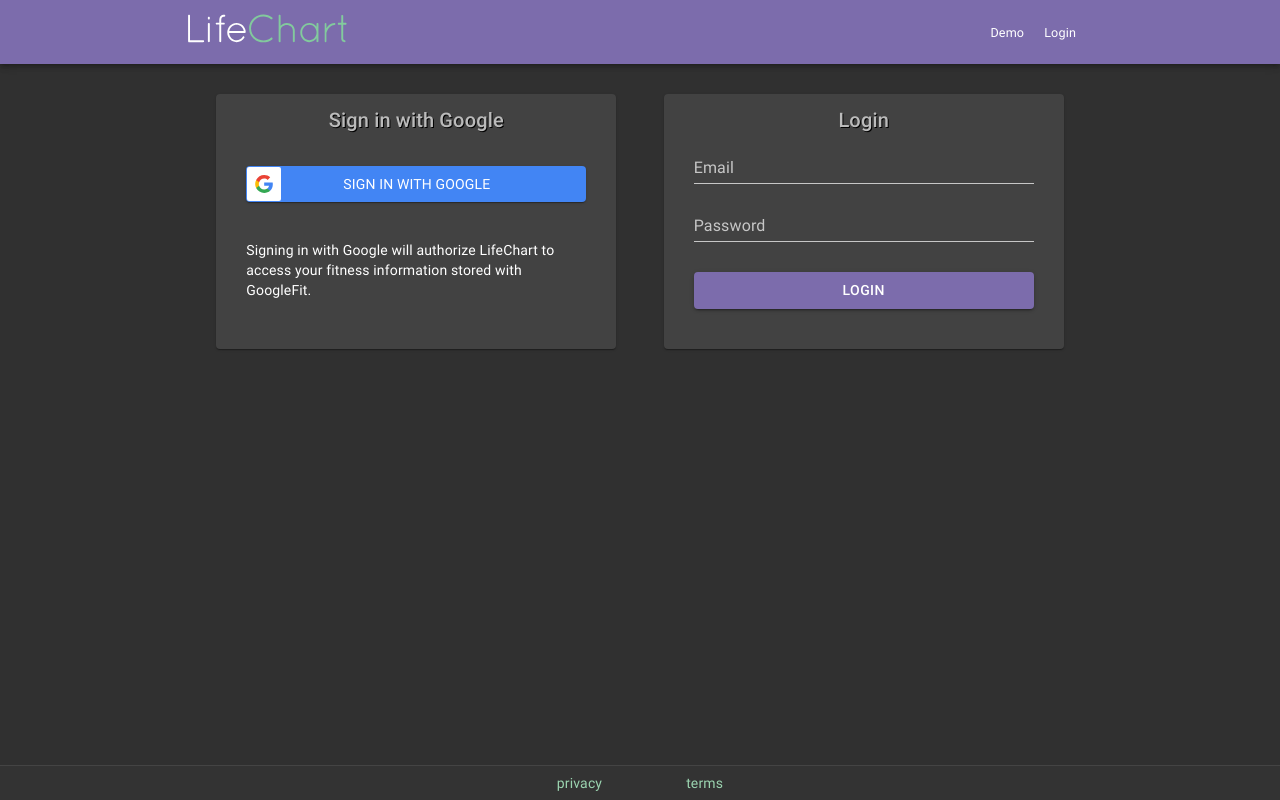
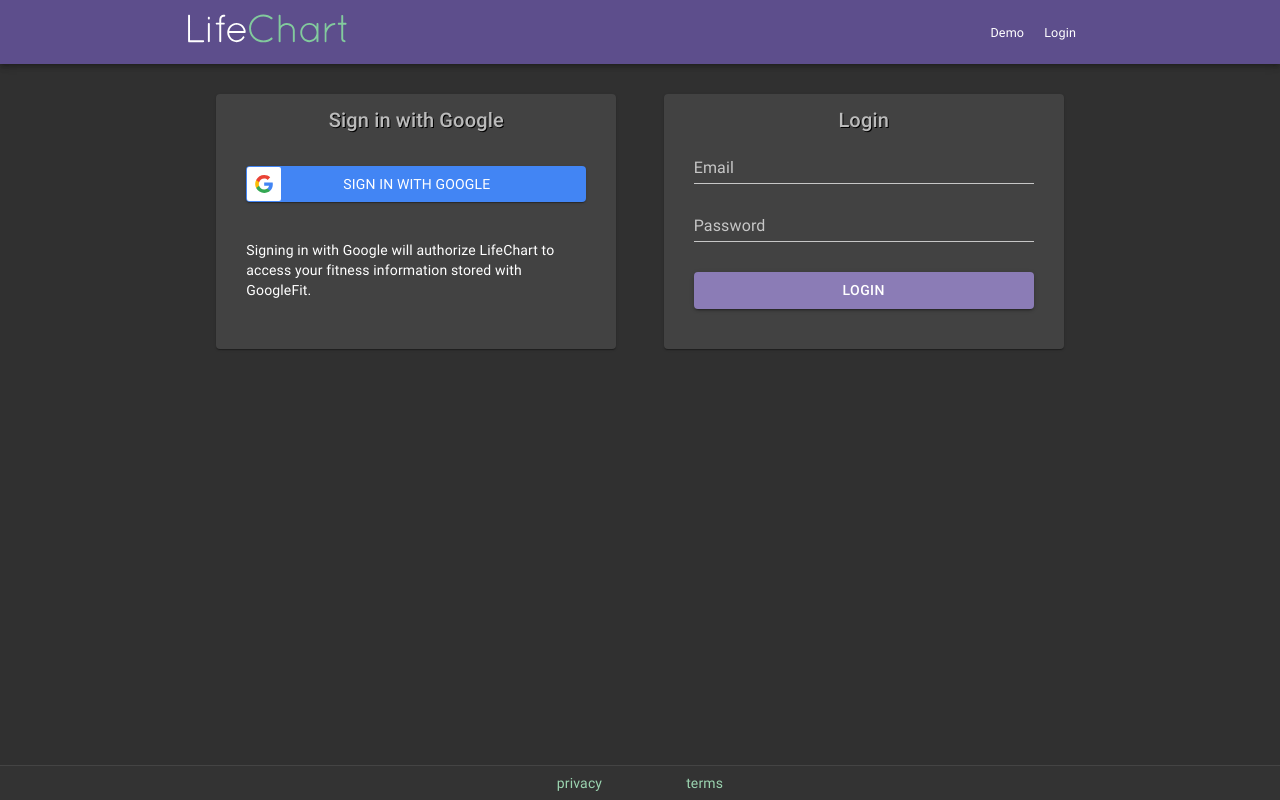
Before and after one commit to jeffmoger/lifechart-client, a React (Create React App) app: page /login in a window 1280 px wide. Built offline with nearby package versions, Linux system fonts and the light colour scheme; no server answers.

Commit message:
adjusted default primary color

```diff
--- a/src/App.js
+++ b/src/App.js
@@ -55,7 +55,7 @@ function App() {
         palette: {
           primary: {
             //main: '#5D4E8C',
-            main: '#7c6cac',
+            main: '#8b7cb6',
           },
           secondary: {
             main: '#82ca9d',
--- a/src/components/AppBar.js
+++ b/src/components/AppBar.js
@@ -15,6 +15,7 @@ import MenuDesktop from './MenuDesktop';
 const useStyles = makeStyles((theme) => ({
   root: {
     width: '100%',
+    backgroundColor: '#5D4E8C',
   },
   menuButton: {
     marginRight: theme.spacing(2),
@@ -57,7 +58,7 @@ export default function ButtonAppBar(props) {
 
   return (
     <div className={classes.root}>
-      <AppBar position="static">
+      <AppBar position="static" color="transparent">
         <Container maxWidth="md">
           <Toolbar disableGutters>
             <Box display="flex" flexGrow={1}>
```
